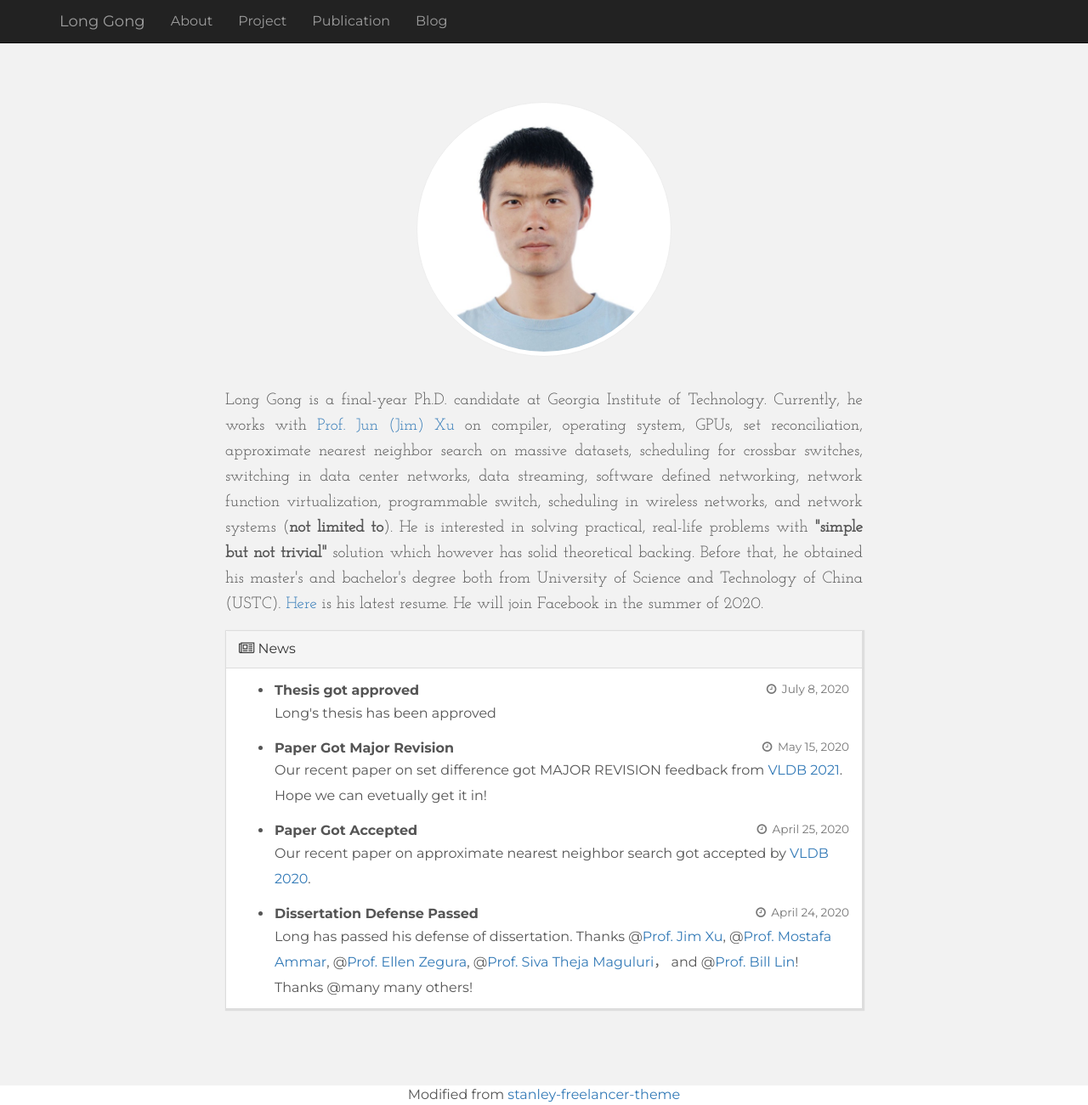
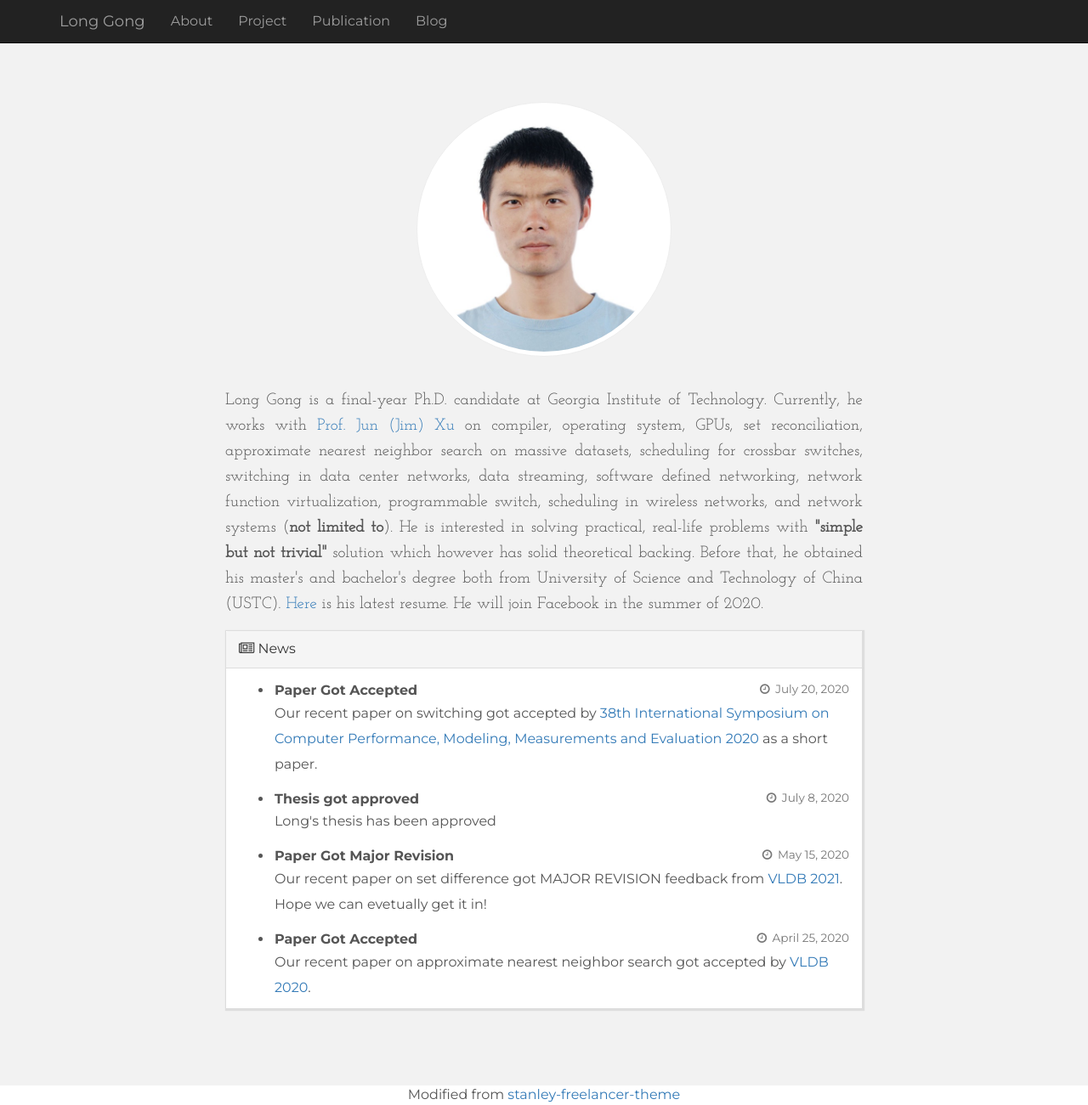
Before and after one commit to lgong30/lgong30.github.io, a Jekyll site: the page built from index.html, in a window 1280 px wide and 1301 px high. Shown: the whole window at 85% size. Built offline with Jekyll 4.4.1, drawn with Linux system fonts in a browser that asks for light colours; nearby versions of some CDN libraries; comment, search, counter and statistics services are not loaded.

Commit message:
updated news

```diff
--- a/_config.yml
+++ b/_config.yml
@@ -110,6 +110,9 @@
     description: ""
 
 news:
+  - summary: Paper Got Accepted
+    time: July 20, 2020
+    content: Our recent paper on switching got accepted by <a href="https://www.performance2020.deib.polimi.it/" target="_blank">38th International Symposium on Computer Performance, Modeling, Measurements and Evaluation 2020</a> as a short paper.
   - summary: Thesis got approved
     time: July 8, 2020
     content: Long's thesis has been approved
```
